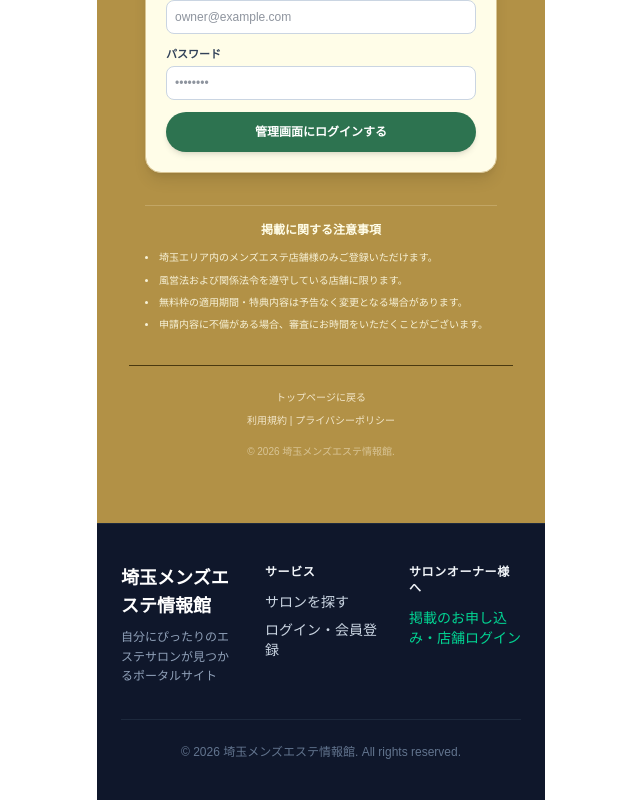
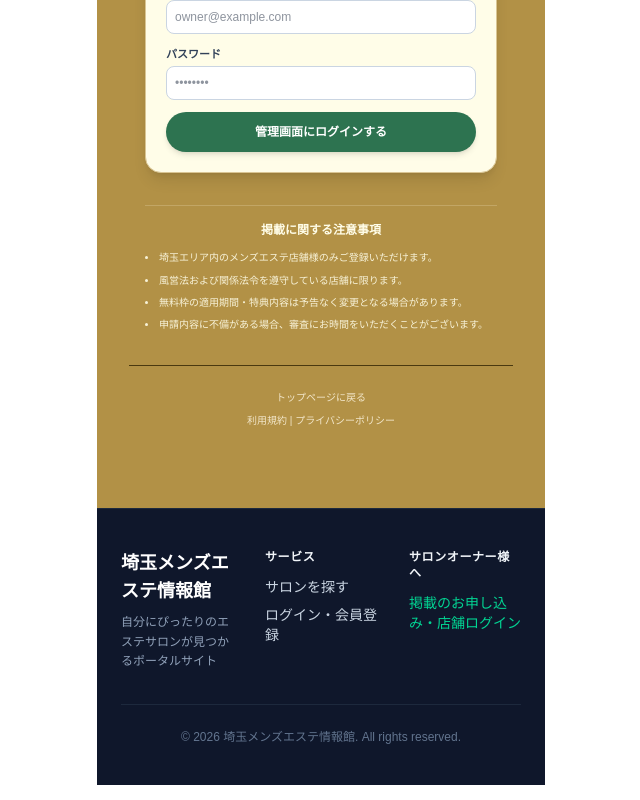
Before and after one commit to DanSugaya/esthe-portal, a Next.js app: page /owner/auth in a window 1280 px wide. Shown: the part 1260-2060 px from the top of the page, without its empty margins (319-959 px from the left). Built offline with nearby package versions, Linux system fonts and the light colour scheme; no server answers.

Commit message:
微修正

```diff
--- a/src/app/owner/auth/page.tsx
+++ b/src/app/owner/auth/page.tsx
@@ -224,7 +224,6 @@ export default function OwnerAuthPage() {
           <div><Link href="/" className="hover:underline">トップページに戻る</Link></div>
           <div><Link href="/terms" className="hover:underline">利用規約</Link> | <Link href="/privacy" className="hover:underline">プライバシーポリシー</Link></div>
         </div>
-        <p className="opacity-60">© 2026 埼玉メンズエステ情報館.</p>
       </footer>
 
     </div>
```
